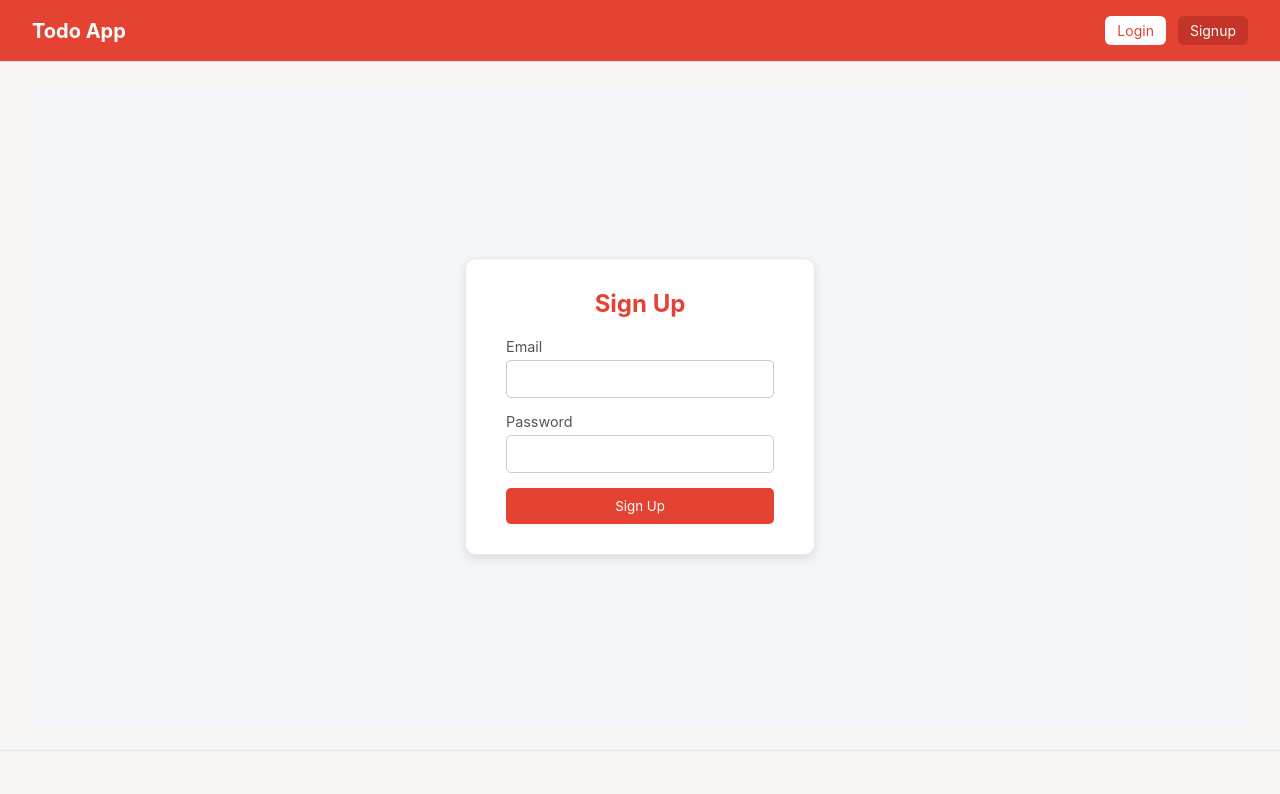
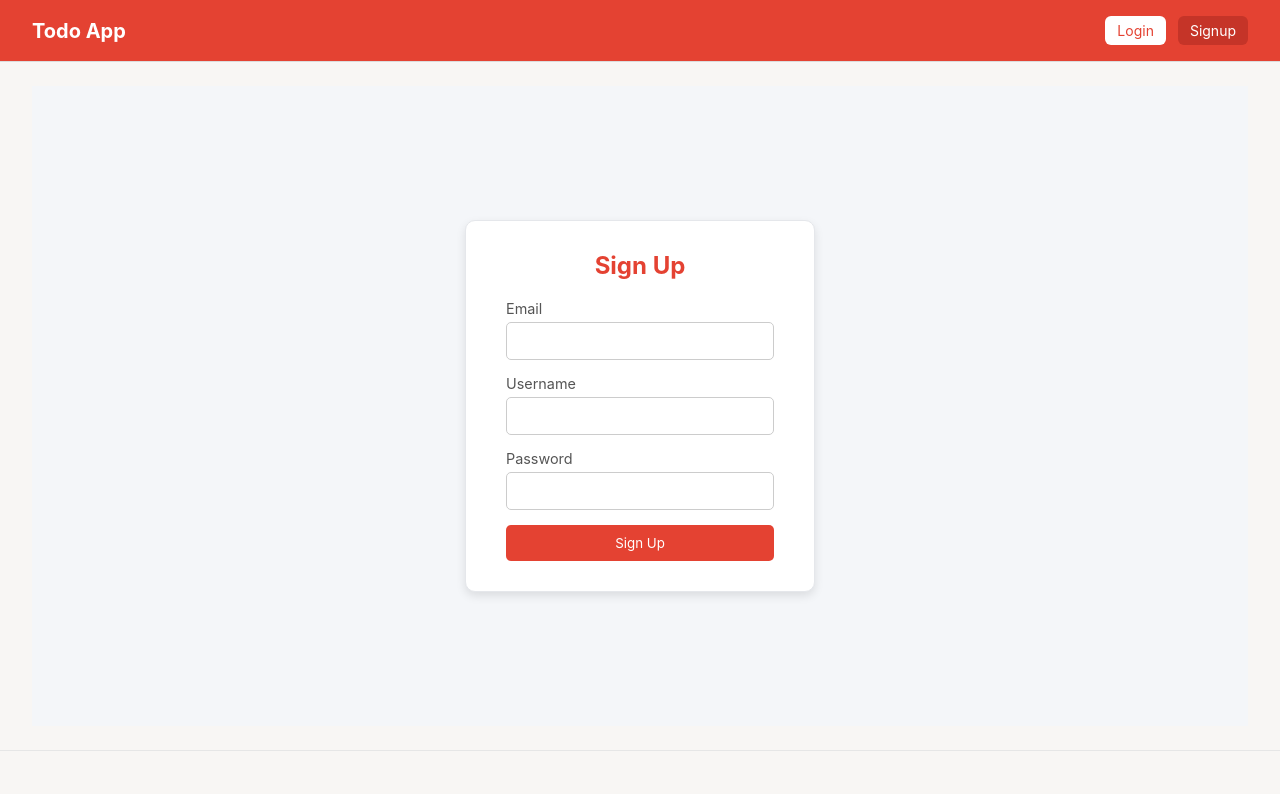
Before and after one commit to AbdulWaihd/Mern-Todo, a React app in the folder frontend/: page /signup in a window 1280 px wide. Shown: the top 794 px of the page. Built offline with nearby package versions, Linux system fonts and the light colour scheme; the HTML template or start-up script is replaced by a standard one.

Commit message:
fixed signup

```diff
--- a/frontend/src/pages/SignUp.jsx
+++ b/frontend/src/pages/SignUp.jsx
@@ -4,6 +4,7 @@
 
 export default function SignUp() {
   const [email, setEmail] = useState("");
+  const [username, setUsername] = useState(""); // ✅ added username
   const [password, setPassword] = useState("");
   const [error, setError] = useState(null);
   const [success, setSuccess] = useState(null);
@@ -23,7 +24,7 @@
       const response = await fetch(`${BASE_URL}/api/user/signup`, {
         method: "POST",
         headers: { "Content-Type": "application/json" },
-        body: JSON.stringify({ email, password }),
+        body: JSON.stringify({ email, username, password }), // ✅ include username in request
       });
 
       const text = await response.text();
@@ -56,6 +57,7 @@
     <div className="auth-container">
       <div className="auth-box">
         <h2>Sign Up</h2>
+
         <form onSubmit={handleSubmit}>
           <div className="form-group">
             <label>Email</label>
@@ -63,6 +65,16 @@
               type="email"
               value={email}
               onChange={(e) => setEmail(e.target.value)}
+              required
+            />
+          </div>
+
+          <div className="form-group">
+            <label>Username</label> {/* ✅ Added field */}
+            <input
+              type="text"
+              value={username}
+              onChange={(e) => setUsername(e.target.value)}
               required
             />
           </div>
```
